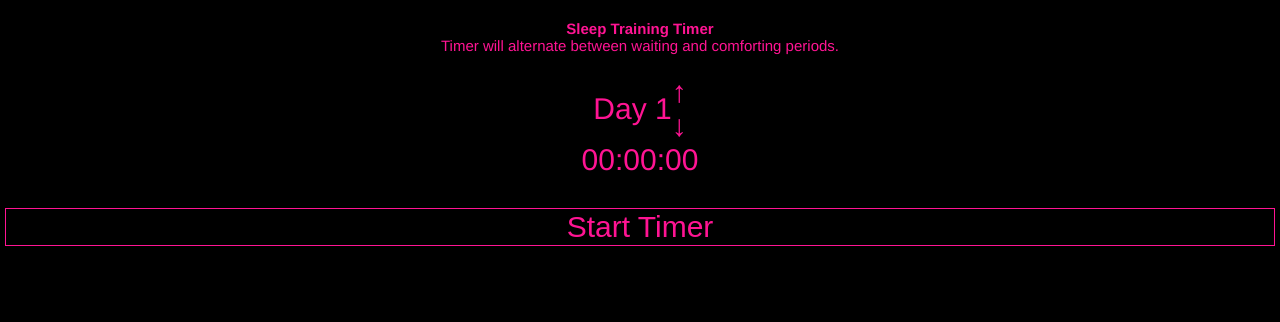
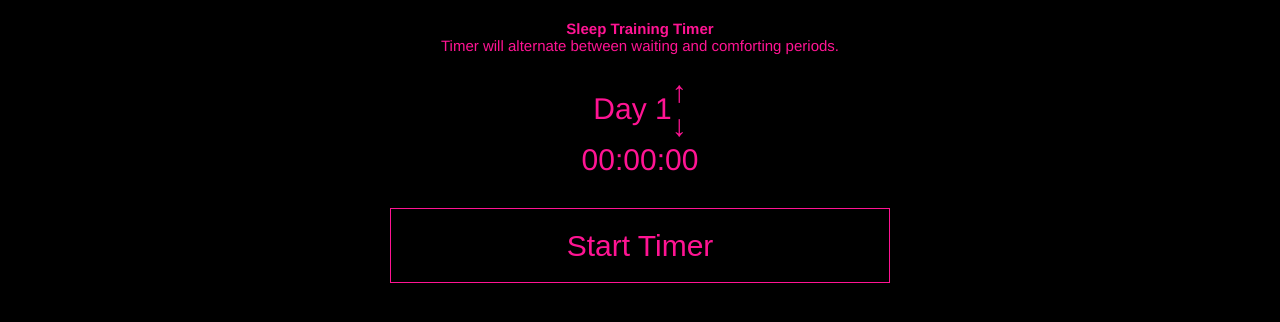
Before and after one commit to Sneagan/sleep-training-timer, a website built with webpack: page index.html in a window 1280 px wide. Built offline with nearby package versions, Linux system fonts and the light colour scheme.

Commit message:
Minor style change

```diff
--- a/main.scss
+++ b/main.scss
@@ -43,6 +43,8 @@ button {
   background-color: black;
   color: deeppink;
   border: solid 1px deeppink;
+  height: 75px;
+  max-width: 500px;
 }
 
 .timer-wrapper {
```
Also changed, not shown: dist/bundle.js.
